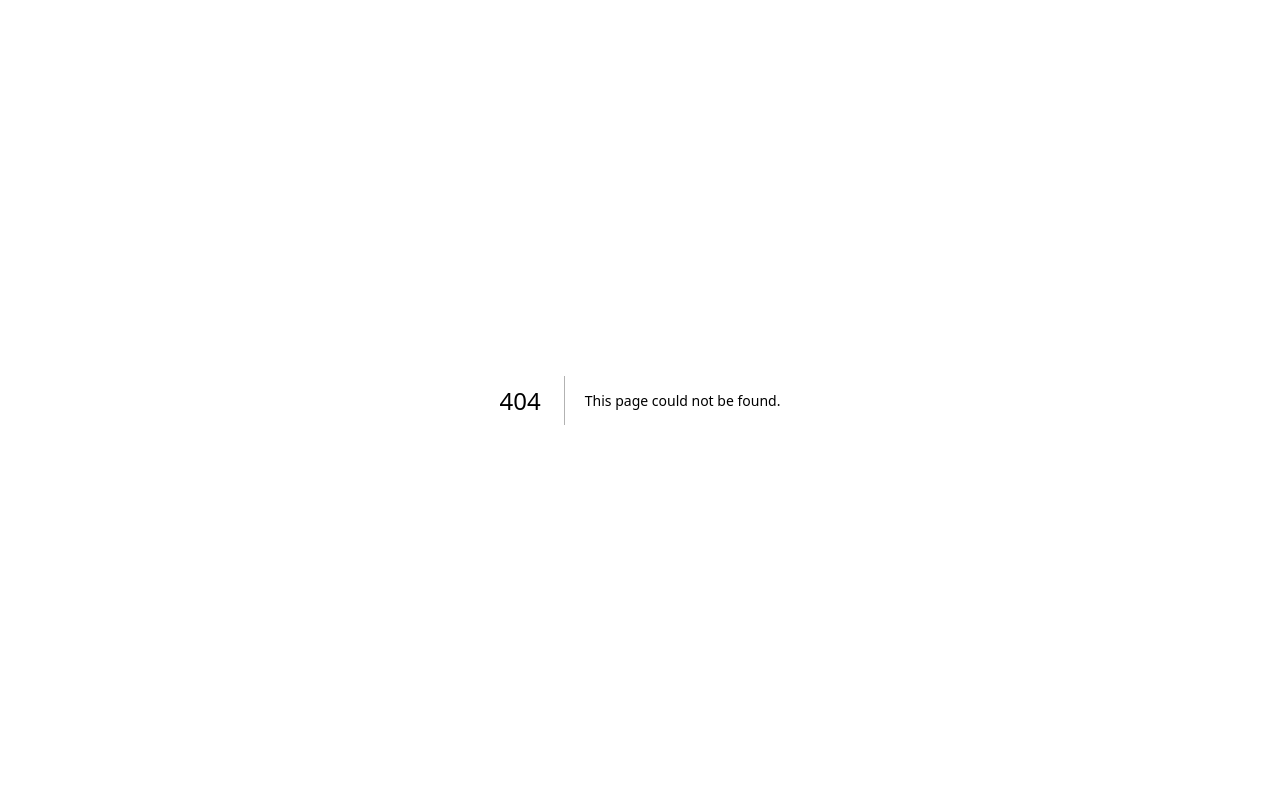
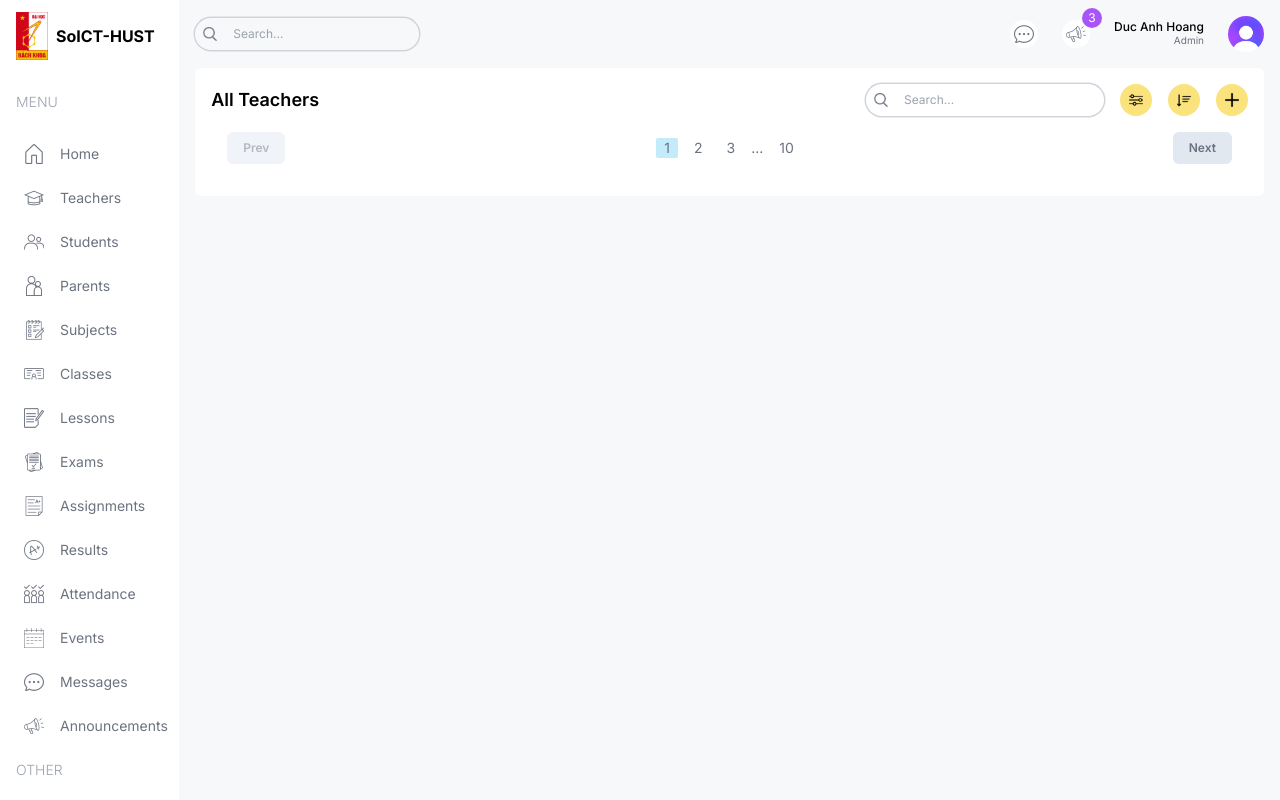
Before and after one commit to hoangducanh1865/school_management, a Next.js app: page /list/teachers in a window 1280 px wide. Before the commit this address had no page. Built offline with nearby package versions, Linux system fonts and the light colour scheme.

Commit message:
feat: update scroll mechanism in dashboard layout, add React/Next.js list table design with pagination - Update scroll mechanism: previously only the RIGHT section scrolled, now both LEFT and RIGHT sections scroll - Add pagination for the list table with Prev/Next buttons and page selection

```diff
--- a/src/app/(dashboard)/layout.tsx
+++ b/src/app/(dashboard)/layout.tsx
@@ -13,25 +13,25 @@
   description: "Next.js School Management System",
 };
 
-export default function DashboardLayout({
-  children,
-}: Readonly<{
-  children: React.ReactNode;
-}>) {
+export default function DashboardLayout({children}: Readonly<{children: React.ReactNode}>) {
   return (
       <div className="h-screen flex">
         {/* LEFT */}
-        <div className="w-[14%] md:w-[8%] lg:w-[16%] xl:w-[14%]">
+        <div className="w-[14%] md:w-[8%] lg:w-[16%] xl:w-[14%] flex flex-col">
           <Link href="/" className="flex items-center justify-center lg:justify-start gap-2 pl-3 pt-2 lg:pl-4 lg:pt-3">
             <Image src="/logo.png" alt="logo" width={32} height={32} />
             <span className="hidden lg:block font-bold">SoICT-HUST</span>
           </Link>
-          <Menu/>
+          <div className="flex-1 overflow-y-auto">
+            <Menu/>
+          </div>
         </div>
         {/* RIGHT */}
-        <div className="w-[86%] md:w-[92%] lg:w-[84%] xl:w-[86%] bg-[#F7F8FA] overflow-scroll flex flex-col">
+        <div className="w-[86%] md:w-[92%] lg:w-[84%] xl:w-[86%] bg-[#F7F8FA] flex flex-col">
           <Navbar/>
-          {children}
+          <div className="flex-1 overflow-y-auto bg-[#F7F8FA]">
+            {children}
+          </div>
         </div>
       </div>
   );
--- /dev/null
+++ b/src/app/(dashboard)/list/teachers/page.tsx
@@ -0,0 +1,34 @@
+import Pagination from "@/app/components/Pagination"
+import TableSearch from "@/app/components/TableSearch"
+import Image from "next/image"
+
+const TeacherListPage = () => {
+  return (
+    <div className='bg-white p-4 rounded-md flex-1 m-4 mt-0'>
+      {/* TOP */}
+      <div className="flex items-center justify-between">
+        <h1 className="hidden md:block text-lg font-semibold">All Teachers</h1>
+        <div className="flex flex-col md:flex-row items-center gap-4 w-full md:w-auto">
+          <TableSearch />
+          <div className="flex items-center gap-4 self-end">
+            <button className="w-8 h-8 flex items-center justify-center rounded-full bg-lamaYellow">
+              <Image src="/filter.png" alt="" width={14} height={14} />
+            </button>
+            <button className="w-8 h-8 flex items-center justify-center rounded-full bg-lamaYellow">
+              <Image src="/sort.png" alt="" width={14} height={14} />
+            </button>
+            <button className="w-8 h-8 flex items-center justify-center rounded-full bg-lamaYellow">
+              <Image src="/plus.png" alt="" width={14} height={14} />
+            </button>
+          </div>
+        </div>
+      </div>
+      {/* LIST */}
+
+      {/* PAGINATION */}
+      <Pagination />
+    </div>
+  )
+}
+
+export default TeacherListPage
--- a/src/app/components/Navbar.tsx
+++ b/src/app/components/Navbar.tsx
@@ -4,7 +4,7 @@
   return (
     <div className="flex items-center justify-between p-4">
         {/* SEARCH BAR */}
-        <div className="hidden md:flex items-center gap-2 tex-xs rounded-full ring-[1.5px] ring-gray-300 px-2">
+        <div className="hidden md:flex items-center gap-2 text-xs rounded-full ring-[1.5px] ring-gray-300 px-2">
             <Image src="/search.png" alt="" width={14} height={14} />
             <input type="text" placeholder="Search..." className="w-[200px] p-2 bg-transparent outline-none" />
         </div>
--- /dev/null
+++ b/src/app/components/Pagination.tsx
@@ -0,0 +1,26 @@
+const Pagination = () => {
+    return (
+        <div className="p-4 flex items-center justify-between text-gray-500">
+            <button
+                disabled
+                className="py-2 px-4 rounded-md bg-slate-200 text-xs font-semibold disabled:opacity-50 disabled:cursor-not-allowed"
+            >
+                Prev
+            </button>
+
+            <div className="flex items-center gap-2 text-sm">
+                <button className="px-2 rounded-sm bg-lamaSky">1</button>
+                <button className="px-2 rounded-sm">2</button>
+                <button className="px-2 rounded-sm">3</button>
+                ...
+                <button className="px-2 rounded-sm">10</button>
+            </div>
+
+            <button className="py-2 px-4 rounded-md bg-slate-200 text-xs font-semibold disabled:opacity-50 disabled:cursor-not-allowed">
+                Next
+            </button>
+        </div>
+    );
+};
+
+export default Pagination;
--- /dev/null
+++ b/src/app/components/TableSearch.tsx
@@ -0,0 +1,13 @@
+import Image from "next/image"
+
+
+const TableSearch = () => {
+  return (
+    <div className="w-full md:w-auto flex items-center gap-2 text-xs rounded-full ring-[1.5px] ring-gray-300 px-2">
+        <Image src="/search.png" alt="" width={14} height={14} />
+        <input type="text" placeholder="Search..." className="w-full md:w-[200px] p-2 bg-transparent outline-none" />
+    </div>
+  )
+}
+
+export default TableSearch
```
